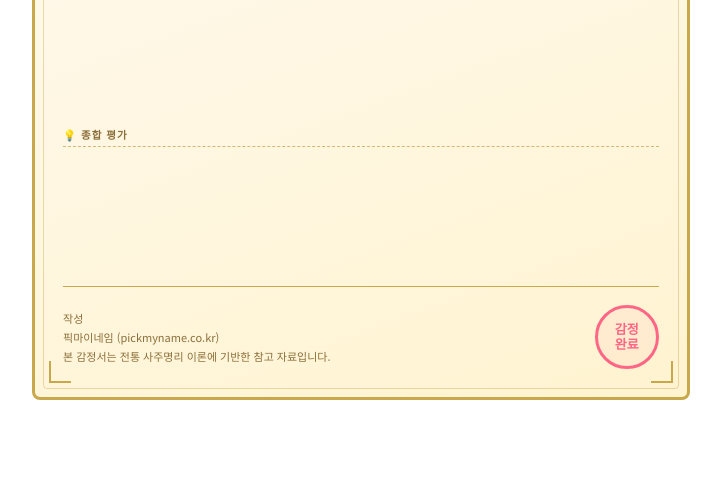
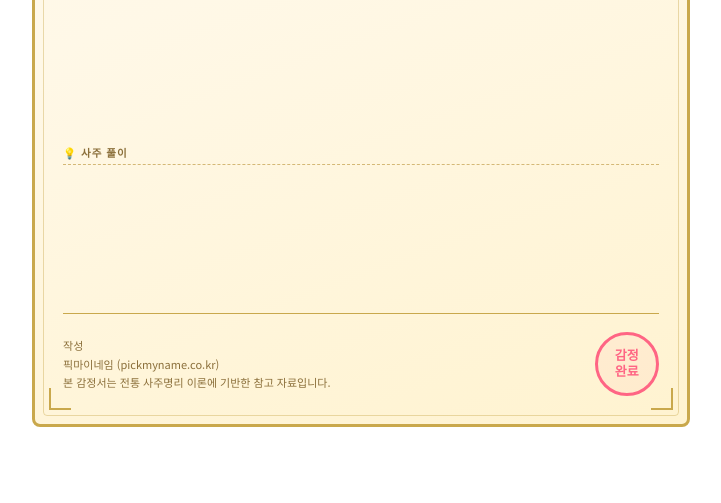
Before and after one commit to ddanggon-sudo/naming-worldcup, a Python web app: template backend/templates/certificate.html in a window 1280 px wide. Shown: the part 620-1123 px from the top of the page, without its empty margins (36-757 px from the left). Run offline with Jinja, Linux system fonts and the light colour scheme; the template is opened without the code that fills it, so the values that code supplies are empty.

Commit message:
fix: 감정서 A4 1페이지 고정 (JPG/PDF)
body/cert-paper 높이 A4 고정 + overflow:hidden, summary 폰트 11px 축소, JPG 항상 A4 클립, '종합 평가'→'사주 풀이'

Co-Authored-By: Claude Sonnet 4.6 <noreply@anthropic.com>

```diff
--- a/backend/templates/certificate.html
+++ b/backend/templates/certificate.html
@@ -12,7 +12,9 @@
     background: #fff;
     color: #2D2D2D;
     width: 210mm;
-    min-height: 297mm;
+    height: 297mm;
+    max-height: 297mm;
+    overflow: hidden;
     padding: 20mm 18mm;
   }
 
@@ -22,7 +24,8 @@
     border-radius: 8px;
     padding: 32px 28px 28px;
     position: relative;
-    min-height: 250mm;
+    height: 100%;
+    overflow: hidden;
     display: flex;
     flex-direction: column;
   }
@@ -151,8 +154,8 @@
   }
 
   .cert-section p.summary {
-    font-size: 12.5px;
-    line-height: 1.8;
+    font-size: 11px;
+    line-height: 1.7;
     font-family: 'Noto Serif KR', serif;
     color: #3a2d0f;
   }
@@ -255,7 +258,7 @@
     </div>
 
     <div class="cert-section full-width">
-      <div class="cert-section-title">💡 종합 평가</div>
+      <div class="cert-section-title">💡 사주 풀이</div>
       <p class="summary">{{SUMMARY}}</p>
     </div>
   </div>
```
Also changed, not shown: backend/server.js (+3 -9 lines).
